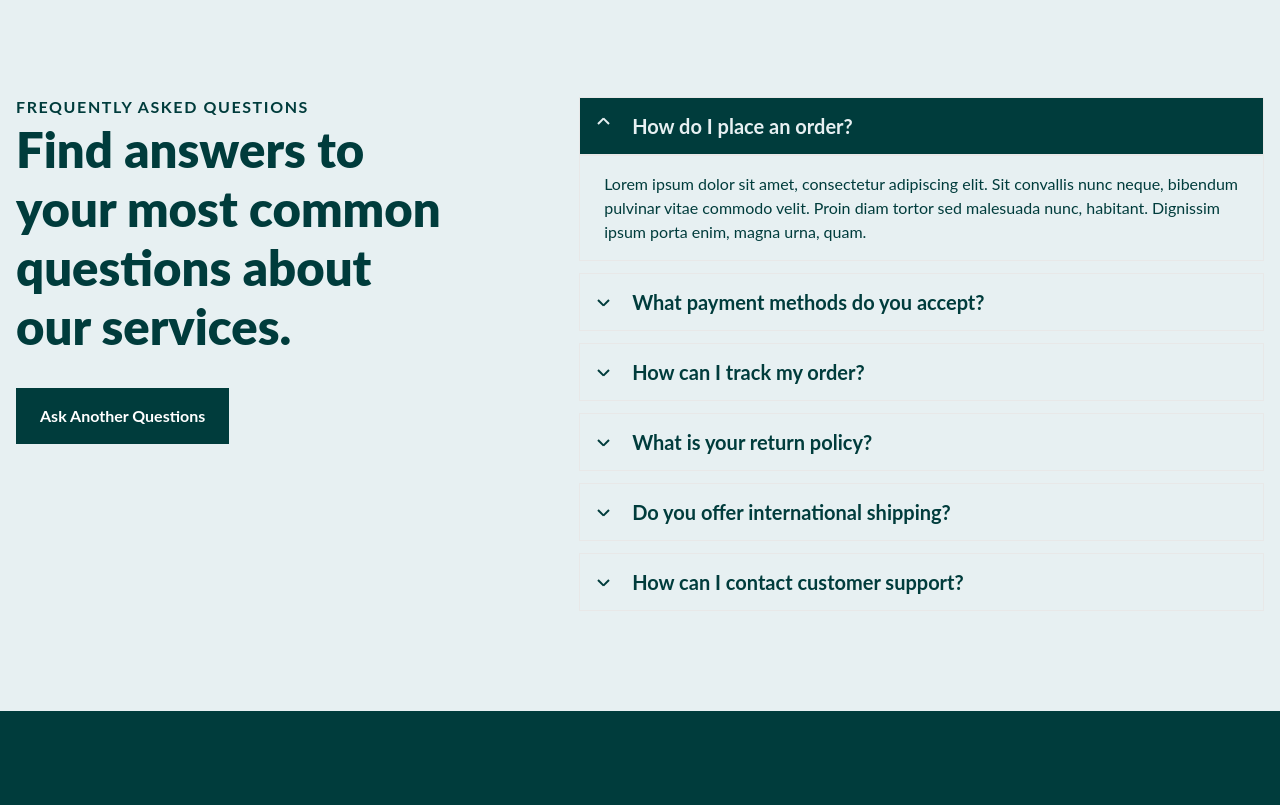
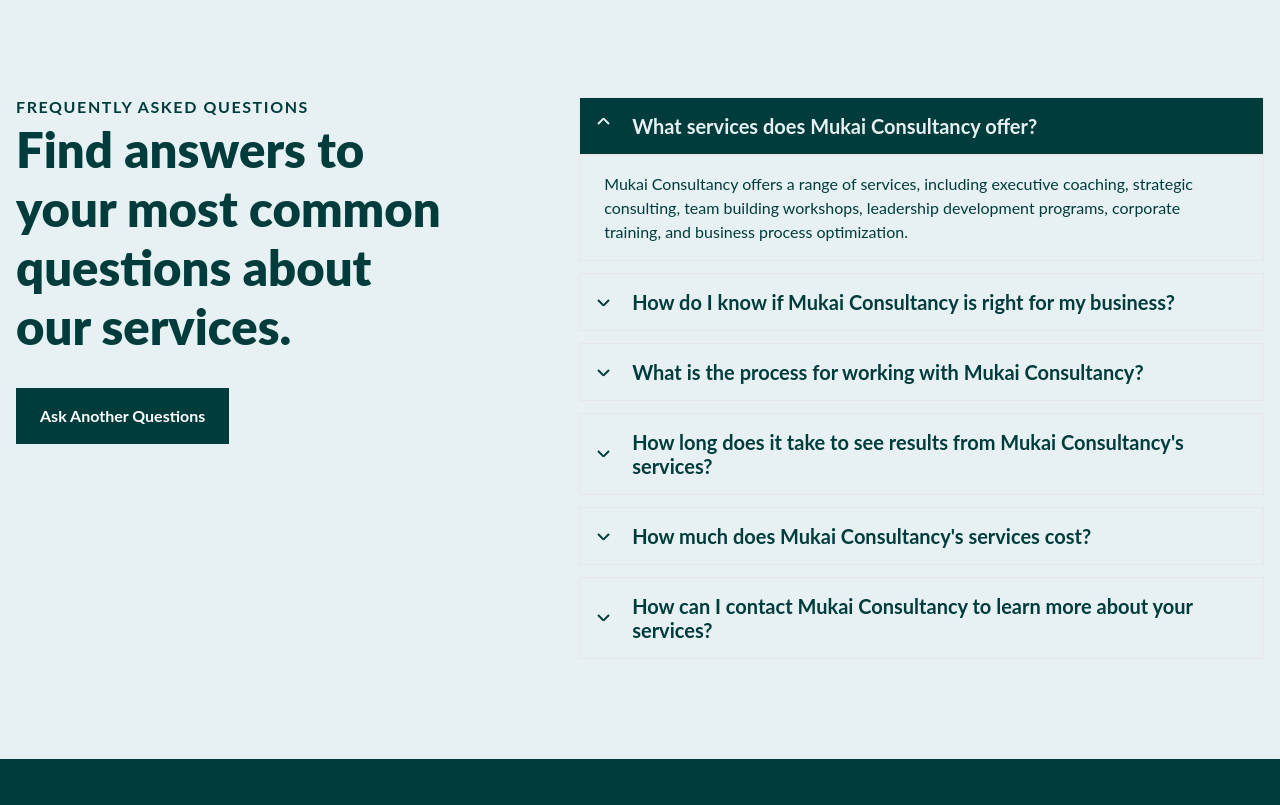
Before and after one commit to MarcelNazare/mukai_consultancy, an Astro site: page /services in a window 1280 px wide. Shown: the part 2630-3435 px from the top of the page. Built offline with nearby package versions, Linux system fonts and the light colour scheme; Astro itself is replaced by a stand-in of ours.

Commit message:
Updated the FAQ

```diff
--- a/src/components/services/FAQ.astro
+++ b/src/components/services/FAQ.astro
@@ -18,61 +18,61 @@
                 <li class="cs-faq-item active">
                     <button class="cs-button">
                         <span class="cs-button-text">
-                            How do I place an order?
+                            What services does Mukai Consultancy offer?
                         </span>
                     </button>
                     <p class="cs-item-text">
-                        Lorem ipsum dolor sit amet, consectetur adipiscing elit. Sit convallis nunc neque, bibendum pulvinar vitae commodo velit. Proin diam tortor sed malesuada nunc, habitant. Dignissim ipsum porta enim, magna urna, quam.
+                        Mukai Consultancy offers a range of services, including executive coaching, strategic consulting, team building workshops, leadership development programs, corporate training, and business process optimization.
                     </p>
                 </li>
                 <li class="cs-faq-item">
                     <button class="cs-button">
                         <span class="cs-button-text">
-                            What payment methods do you accept?
+                            How do I know if Mukai Consultancy is right for my business?
                         </span>
                     </button>
                     <p class="cs-item-text">
-                        Lorem ipsum dolor sit amet, consectetur adipiscing elit. Sit convallis nunc neque, bibendum pulvinar vitae commodo velit. Proin diam tortor sed malesuada nunc, habitant. Dignissim ipsum porta enim, magna urna, quam.
+                        Mukai Consultancy is right for businesses that are looking to achieve their goals, overcome challenges, and drive sustainable growth. We work with clients of all sizes and industries to provide tailored solutions that meet their specific needs.
                     </p>
                 </li>
                 <li class="cs-faq-item">
                     <button class="cs-button">
                         <span class="cs-button-text">
-                            How can I track my order?
+                            What is the process for working with Mukai Consultancy?
                         </span>
                     </button>
                     <p class="cs-item-text">
-                        Lorem ipsum dolor sit amet, consectetur adipiscing elit. Sit convallis nunc neque, bibendum pulvinar vitae commodo velit. Proin diam tortor sed malesuada nunc, habitant. Dignissim ipsum porta enim, magna urna, quam.
+                        he process for working with Mukai Consultancy involves a series of steps, including initial consultation, needs assessment, solution development, implementation, and ongoing support.
                     </p>
                 </li>
                 <li class="cs-faq-item">
                     <button class="cs-button">
                         <span class="cs-button-text">
-                            What is your return policy?
+                            How long does it take to see results from Mukai Consultancy's services?
                         </span>
                     </button>
                     <p class="cs-item-text">
-                        Lorem ipsum dolor sit amet, consectetur adipiscing elit. Sit convallis nunc neque, bibendum pulvinar vitae commodo velit. Proin diam tortor sed malesuada nunc, habitant. Dignissim ipsum porta enim, magna urna, quam.
+                        The timeline for seeing results from Mukai Consultancy's services varies depending on the specific needs of the client and the complexity of the project. However, many clients report seeing positive results within a few months of engaging our services.
                     </p>
                 </li>
                 <li class="cs-faq-item">
                     <button class="cs-button">
                         <span class="cs-button-text">
-                            Do you offer international shipping?
+                            How much does Mukai Consultancy's services cost?
                         </span>
                     </button>
                     <p class="cs-item-text">
-                        Lorem ipsum dolor sit amet, consectetur adipiscing elit. Sit convallis nunc neque, bibendum pulvinar vitae commodo velit. Proin diam tortor sed malesuada nunc, habitant. Dignissim ipsum porta enim, magna urna, quam.
+                        The cost of Mukai Consultancy's services depends on a variety of factors, including the specific services required, the size and complexity of the project, and the client's budget. We work with clients to develop customized pricing plans that meet their needs and expectations.
                     </p>
                 </li>
                 <li class="cs-faq-item">
                     <button class="cs-button">
                         <span class="cs-button-text">
-                            How can I contact customer support?
+                            How can I contact Mukai Consultancy to learn more about your services?
                         </span>
                     </button>
                     <p class="cs-item-text">
-                        Lorem ipsum dolor sit amet, consectetur adipiscing elit. Sit convallis nunc neque, bibendum pulvinar vitae commodo velit. Proin diam tortor sed malesuada nunc, habitant. Dignissim ipsum porta enim, magna urna, quam.
+                        You can contact Mukai Consultancy by phone, email, or through our website. Our contact information is available on our website's contact page.
                     </p>
                 </li>
             </ul>
```
